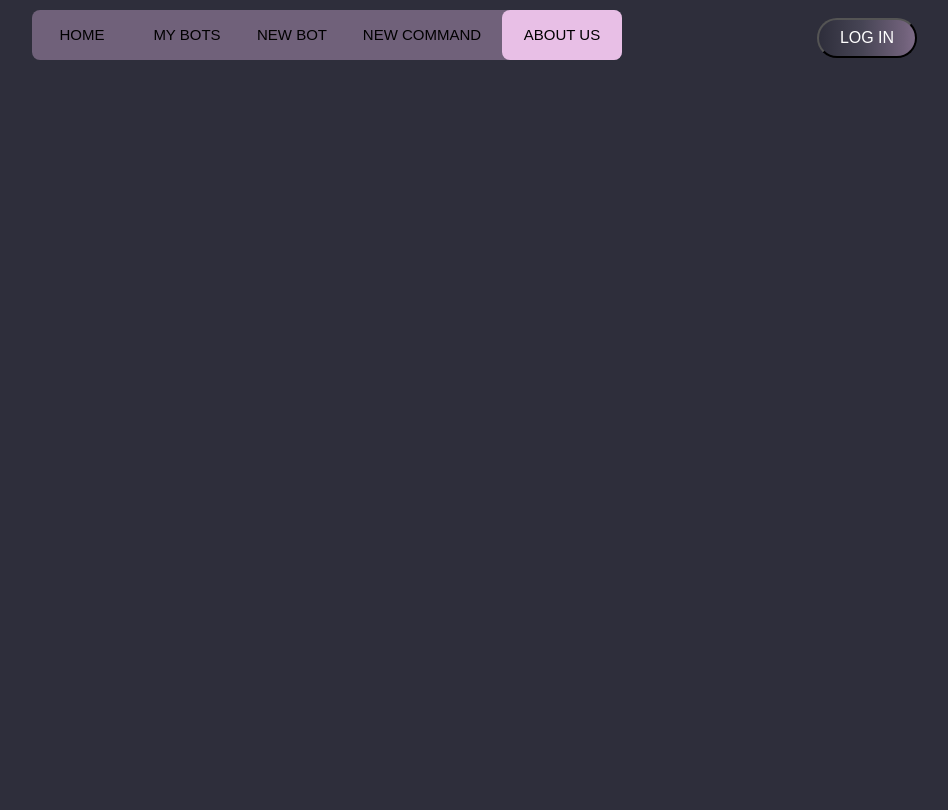
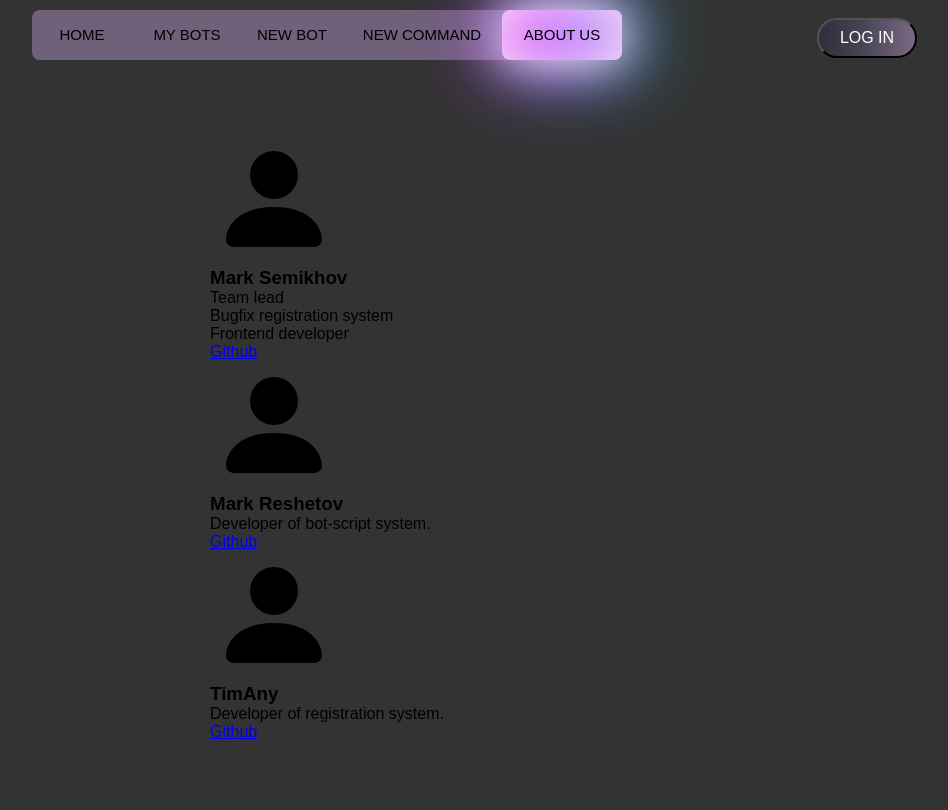
Before and after one commit to IHateModernity/bot-constructor, a Django app: page /about/ in a window 1280 px wide. Shown: the whole page, without its empty margins (313-1261 px from the left). Run offline with Django 4.2, Linux system fonts and the light colour scheme; some libraries are stand-ins or nearby versions.

Commit message:
About template

```diff
--- a/bot_constructor/main/static/main/css/base.css
+++ b/bot_constructor/main/static/main/css/base.css
@@ -5,7 +5,7 @@
 
 body{
   font-family: sans-serif;
-  background: #2e2e3b;
+  background: #333;
   display: flex;
   justify-content: center;
   flex-wrap: wrap;
@@ -74,31 +74,81 @@ header {
 .start-home, .header-button:nth-child(1):hover~.animation{
   width: 100px;
   left: 0;
-  background-color: #e8bfe6/* #1abc9c;*/
+  background-color: #e8bfe6;
+  transform: translateY(0);
+  box-shadow:
+  inset 0 0 60px whitesmoke,
+  inset 20px 0 80px #f0f,
+  inset -20px 0 80px #0ff,
+  inset 20px 0 300px #f0f,
+  inset -20px 0 300px #0ff,
+  0 0 50px #fff,
+  -10px 0 80px #f0f,
+  10px 0 80px #0ff;
 }
 
 .start-bots, .header-button:nth-child(2):hover~.animation{
   width: 110px;
   left: 100px;
-  background-color: #e8bfe6 /*#e74c3c;*/
+  background-color: #e8bfe6;
+  transform: translateY(0);
+  box-shadow:
+  inset 0 0 60px whitesmoke,
+  inset 20px 0 80px #f0f,
+  inset -20px 0 80px #0ff,
+  inset 20px 0 300px #f0f,
+  inset -20px 0 300px #0ff,
+  0 0 50px #fff,
+  -10px 0 80px #f0f,
+  10px 0 80px #0ff;
 }
 
 .start-newbot, .header-button:nth-child(3):hover~.animation{
   width: 100px;
   left: 210px;
-  background-color:#e8bfe6/* #3498db;*/
+  background-color: #e8bfe6;
+  transform: translateY(0);
+  box-shadow:
+  inset 0 0 60px whitesmoke,
+  inset 20px 0 80px #f0f,
+  inset -20px 0 80px #0ff,
+  inset 20px 0 300px #f0f,
+  inset -20px 0 300px #0ff,
+  0 0 50px #fff,
+  -10px 0 80px #f0f,
+  10px 0 80px #0ff;
 }
 
 .start-newcommand, .header-button:nth-child(4):hover~.animation{
   width: 160px;
   left: 310px;
-  background-color: #e8bfe6 /* #9b59b6; */
+  background-color: #e8bfe6;
+  transform: translateY(0);
+  box-shadow:
+  inset 0 0 60px whitesmoke,
+  inset 20px 0 80px #f0f,
+  inset -20px 0 80px #0ff,
+  inset 20px 0 300px #f0f,
+  inset -20px 0 300px #0ff,
+  0 0 50px #fff,
+  -10px 0 80px #f0f,
+  10px 0 80px #0ff;
 }
 
 .start-about, .header-button:nth-child(5):hover~.animation{
   width: 120px;
   left: 470px;
-  background-color: #e8bfe6 /* #e67e22;*/
+  background-color: #e8bfe6;
+  transform: translateY(0);
+  box-shadow:
+  inset 0 0 60px whitesmoke,
+  inset 20px 0 80px #f0f,
+  inset -20px 0 80px #0ff,
+  inset 20px 0 300px #f0f,
+  inset -20px 0 300px #0ff,
+  0 0 50px #fff,
+  -10px 0 80px #f0f,
+  10px 0 80px #0ff;
 }
 
 .fake {
--- a/bot_constructor/main/templates/main/about.html
+++ b/bot_constructor/main/templates/main/about.html
@@ -6,11 +6,62 @@
 {% block title %} About {% endblock %}
 
 {% block links %}
-
+    <link rel="stylesheet" href="{% static 'main/css/about.css' %}">
 {% endblock %}
 
 {% block div-animation %}<div class="animation start-about"></div>{% endblock %}
 
 {% block content %}
-
+<div class="container">
+    <div class="card">
+      <div class="face face1">
+        <div class="content">
+            <svg xmlns="http://www.w3.org/2000/svg" width="128" height="128" fill="currentColor" class="bi bi-person-fill" viewBox="0 0 16 16">
+               <path d="M3 14s-1 0-1-1 1-4 6-4 6 3 6 4-1 1-1 1H3Zm5-6a3 3 0 1 0 0-6 3 3 0 0 0 0 6Z"/>
+            </svg>
+          <h3>Mark Semikhov</h3>
+        </div>
+      </div>
+      <div class="face face2">
+        <div class="content">
+          <p class="parag">Team lead<br> Bugfix registration system<br> Frontend developer </p>
+          <a class="lin" href="https://github.com/IHateModernity" type="button">Github</a>
+        </div>
+      </div>
+    </div>
+    <div class="card">
+      <div class="face face1">
+        <div class="content">
+            <svg xmlns="http://www.w3.org/2000/svg" width="128" height="128" fill="currentColor" class="bi bi-person-fill" viewBox="0 0 16 16">
+                <path d="M3 14s-1 0-1-1 1-4 6-4 6 3 6 4-1 1-1 1H3Zm5-6a3 3 0 1 0 0-6 3 3 0 0 0 0 6Z"/>
+            </svg>
+          <h3>Mark Reshetov
+        </h3>
+        </div>
+      </div>
+      <div class="face face2">
+        <div class="content">
+          <p class="parag">Developer of bot-script system.</p>
+          <a class="lin" href="https://github.com/Mark-Reshetov" type="button">Github</a>
+        </div>
+      </div>
+    </div>
+    <div class="card">
+      <div class="face face1">
+        <div class="content">
+            <svg xmlns="http://www.w3.org/2000/svg" width="128" height="128" fill="currentColor" class="bi bi-person-fill" viewBox="0 0 16 16">
+                <path d="M3 14s-1 0-1-1 1-4 6-4 6 3 6 4-1 1-1 1H3Zm5-6a3 3 0 1 0 0-6 3 3 0 0 0 0 6Z"/>
+            </svg>
+          <h3>TimAny</h3>
+        </div>
+      </div>
+      <div class="face face2">
+        <div class="content">
+          <p class="parag">Developer of registration system.</p>
+          <a class="lin" href="https://github.com/TimAny-W" type="button">Github</a>
+        </div>
+      </div>
+    </div>
+  </div>
+  <script src="https://kit.fontawesome.com/95a02bd20d.js"></script>
 {% endblock %}
```
